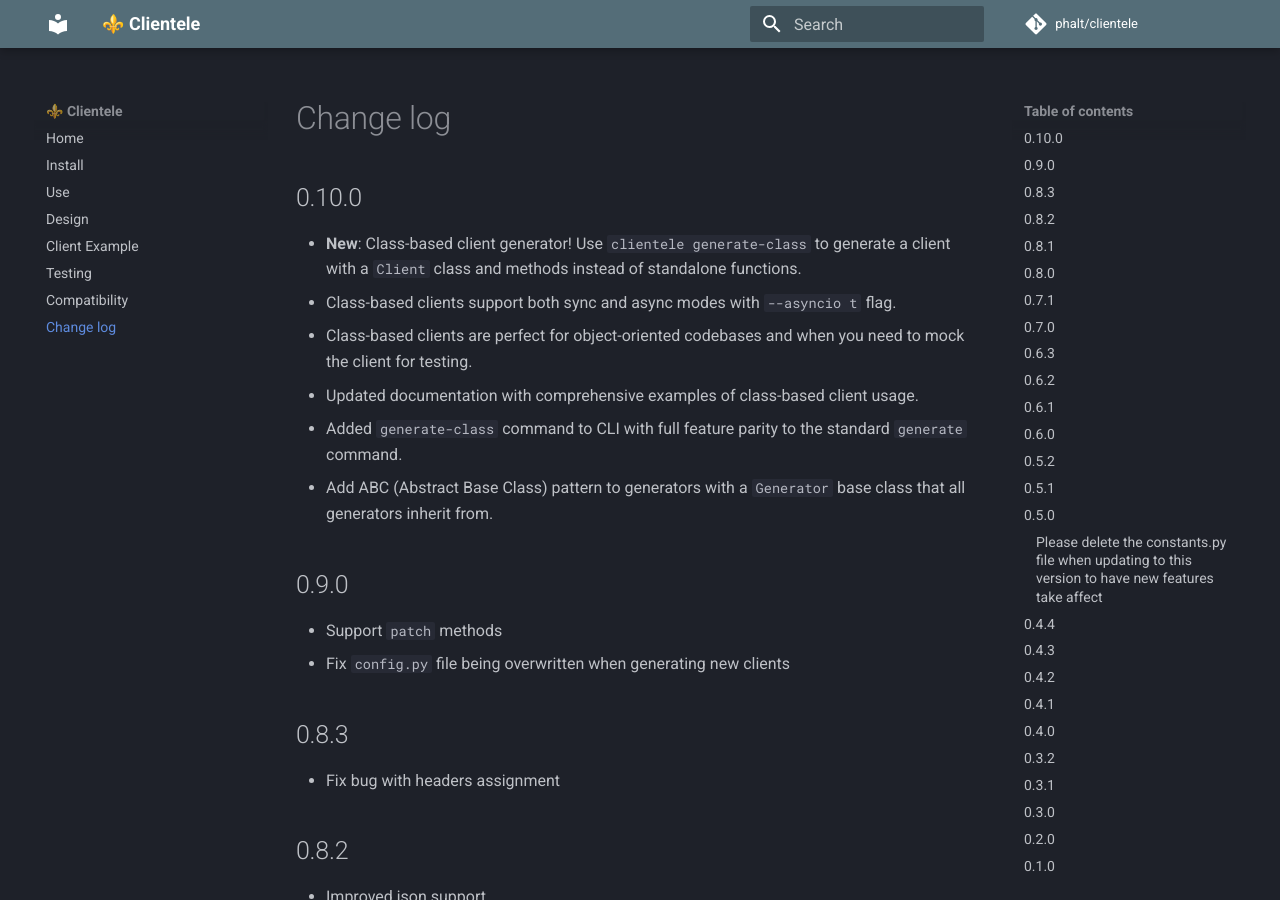
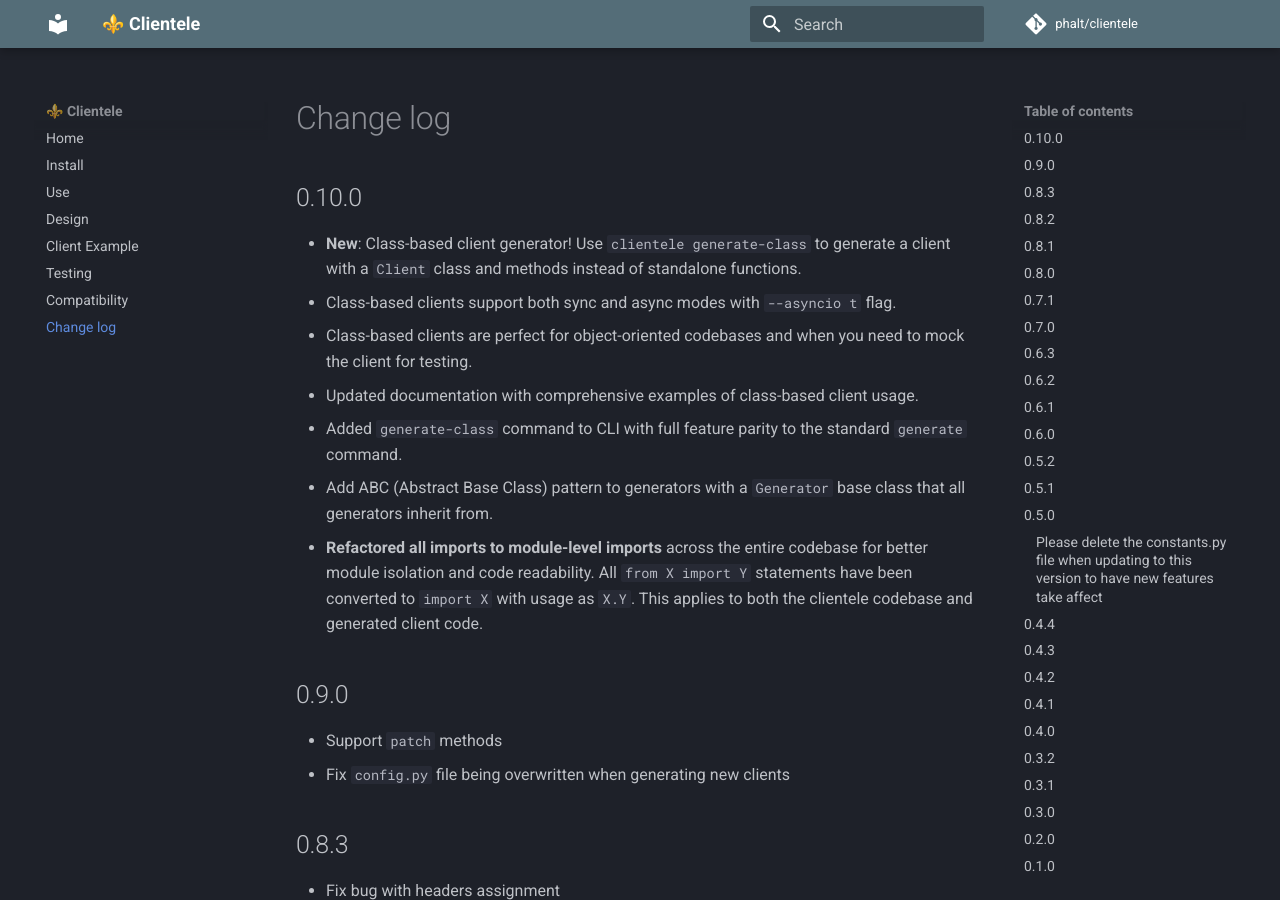
Before and after one commit to phalt/clientele, an MkDocs documentation site: the page built from docs/CHANGELOG.md, in a window 1280 px wide and 900 px high. Built offline with MkDocs 1.6.1 and Material for MkDocs 9.7.7, drawn with Linux system fonts in a browser that asks for light colours; comment, search, counter and statistics services are not loaded.

Commit message:
Add module-level imports refactoring note to CHANGELOG for v0.10.0
Co-authored-by: phalt <490685+phalt@users.noreply.github.com>

```diff
--- a/docs/CHANGELOG.md
+++ b/docs/CHANGELOG.md
@@ -8,6 +8,7 @@
 - Updated documentation with comprehensive examples of class-based client usage.
 - Added `generate-class` command to CLI with full feature parity to the standard `generate` command.
 - Add ABC (Abstract Base Class) pattern to generators with a `Generator` base class that all generators inherit from.
+- **Refactored all imports to module-level imports** across the entire codebase for better module isolation and code readability. All `from X import Y` statements have been converted to `import X` with usage as `X.Y`. This applies to both the clientele codebase and generated client code.
 
 ## 0.9.0
 
```
Also changed, not shown: CHANGELOG.md (+1 -0 lines).
